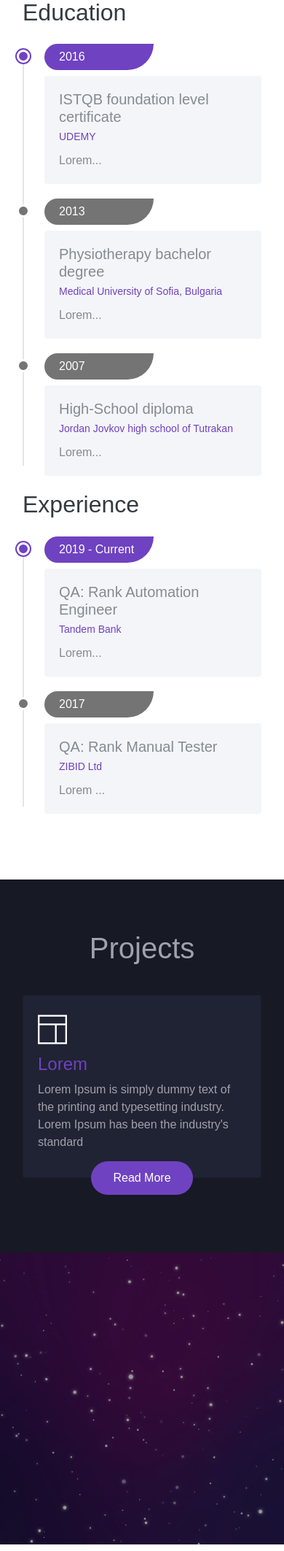
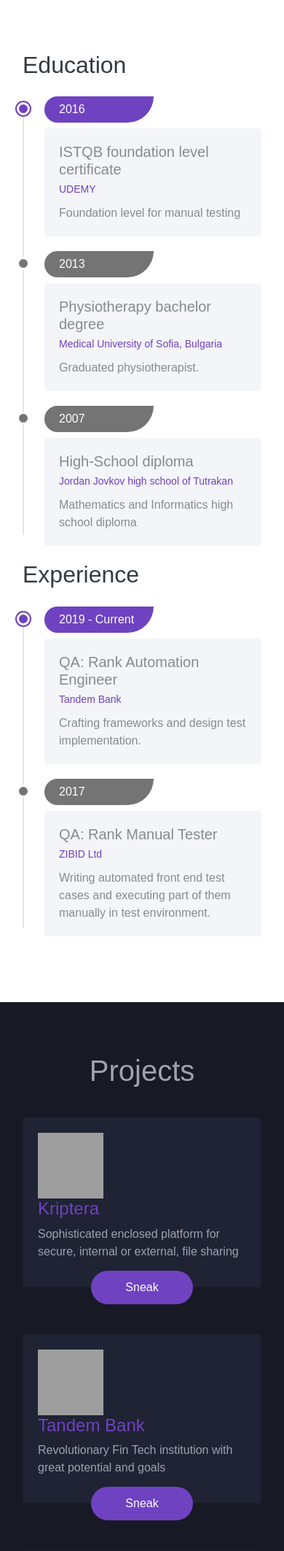
Before and after one commit to mrak-lord/portfolio-pyapp, a Flask app: page / in a window 390 px wide. Shown: the part 2155-4280 px from the top of the page at 73% size. Run offline with Flask 2, Linux system fonts and the light colour scheme; some libraries are stand-ins or nearby versions; some web fonts are replaced; grey boxes are pictures that could not be loaded.

Commit message:
polishing

```diff
--- a/main.py
+++ b/main.py
@@ -9,7 +9,7 @@ print(__name__)
 user_json = {
   "name": "Martin Bachvarov",
   "jobTitle": "QA Master Engineer",
-  "bio": "Lorem...",
+  "bio": "The essential part of testing is the validation of results. In test automation, throughout each test case, we make validation checks to assure that we are getting the right results.",
   "from": "Bulgaria",
   "lives": "United Kingdom",
   "bornIn": "1988",
@@ -47,19 +47,19 @@ user_json = {
       "year": "2016",
       "degree": "ISTQB foundation level certificate",
       "school": "UDEMY",
-      "text": "Lorem..."
+      "text": "Foundation level for manual testing"
     },
     {
       "year": "2013",
       "degree": "Physiotherapy bachelor degree",
       "school": "Medical University of Sofia, Bulgaria",
-      "text": "Lorem..."
+      "text": "Graduated physiotherapist."
     },
     {
       "year": "2007",
       "degree": "High-School diploma",
       "school": "Jordan Jovkov high school of Tutrakan",
-      "text": "Lorem..."
+      "text": "Mathematics and Informatics high school diploma"
     }
   ],
   "experience": [
@@ -67,13 +67,13 @@ user_json = {
       "year": "2019 - Current",
       "title": "QA: Rank Automation Engineer",
       "company": "Tandem Bank",
-      "text": "Lorem..."
+      "text": "Crafting frameworks and design test implementation."
     },
     {
       "year": "2017",
       "title": "QA: Rank Manual Tester",
       "company": "ZIBID Ltd",
-      "text": "Lorem ..."
+      "text": "Writing automated front end test cases and executing part of them manually in test environment."
     }
 
   ]
--- a/templates/index-2.html
+++ b/templates/index-2.html
@@ -87,7 +87,7 @@
         <li class="menu-item">
           <a href="#services" class="menu-link">
             <span class="icon ti-file"></span>
-            <span class="caption">Service</span>
+            <span class="caption">Projects</span>
           </a>
         </li>
 {#        <li class="menu-item">#}
@@ -239,24 +239,59 @@
         <div class="row">
           <div class="col-md-6 col-lg-4 wow fadeInUp">
             <div class="card card-body">
-              <div class="iconic">
-                <span class="ti-layout"></span>
-              </div>
-              <h4 class="fg-theme">Lorem</h4>
-              <p>Lorem Ipsum is simply dummy text of the printing and typesetting industry. Lorem Ipsum has been the industry's standard</p>
-              <a href="#" class="btn btn-theme btn-rounded">Read More</a>
+                <div>
+                    <img width="90px" height="90px" src="https://kriptera.staging.zibid.io/static/media/web_hi_res_512.c9fc142c.011d1afa.png" >
+                </div>
+              <h4 class="fg-theme">Kriptera</h4>
+              <p>Sophisticated enclosed platform for secure, internal or external, file sharing </p>
+              <a href="#" onclick="kript()" class="btn btn-theme btn-rounded">Sneak</a>
+                <script>
+                    function kript() {
+                        window.location.href="https://kriptera.staging.zibid.io/register"
+                    }
+                </script>
             </div>
           </div>
-{#          <div class="col-md-6 col-lg-4 wow fadeInUp">#}
-{#            <div class="card card-body">#}
-{#              <div class="iconic">#}
-{#                <span class="ti-announcement"></span>#}
-{#              </div>#}
-{#              <h4 class="fg-theme">SEO</h4>#}
-{#              <p>Lorem Ipsum is simply dummy text of the printing and typesetting industry. Lorem Ipsum has been the industry's standard</p>#}
-{#              <a href="#" class="btn btn-theme btn-rounded">Read More</a>#}
-{#            </div>#}
-{#          </div>#}
+          <div class="col-md-6 col-lg-4 wow fadeInUp">
+            <div class="card card-body">
+                <div>
+                    <img width="90px" height="90px" src="https://assets-global.website-files.com/62a364a1705cce548303c9aa/62a9e9c2bfc21a9aa5824bd7_logo-logomark_about.svg">
+                </div>
+              <h4 class="fg-theme">Tandem Bank</h4>
+              <p>Revolutionary Fin Tech institution with great potential and goals</p>
+              <a href="#" onclick="tandem()" class="btn btn-theme btn-rounded">Sneak</a>
+                <script>
+                    function tandem() {
+                        window.location.href="https://www.tandem.co"
+                    }
+                </script>
+            </div>
+          </div>
+          <div class="col-md-6 col-lg-4 wow fadeInUp">
+            <div class="card card-body">
+                <div>
+                    <img width="90px" height="90px" src="https://app.myoplo.co.uk/favicon.ico" >
+                </div>
+              <h4 class="fg-theme">Oplo</h4>
+              <p>Ever evolving and leading lending specialist organisation </p>
+              <a href="#" onclick="oplo()" class="btn btn-theme btn-rounded">Sneak</a>
+                <script>
+                    function oplo() {
+                        window.location.href="https://www.myoplo.co.uk/"
+                    }
+                </script>
+            </div>
+          </div>
+          <div class="col-md-6 col-lg-4 wow fadeInUp">
+            <div class="card card-body">
+                <div>
+                    <img width="90px" height="90px" src="https://scontent-sof1-2.xx.fbcdn.net/v/t1.18169-9/10968552_850731538317697_8184091713350830002_n.png?_nc_cat=102&ccb=1-7&_nc_sid=174925&_nc_ohc=m73Q49nFRxIAX8FHddw&_nc_ht=scontent-sof1-2.xx&oh=00_AT8QS8vf8VtzSiJgVDLQ1OeLNUIhq_vQTPgytNVIlO3tHg&oe=6329BA05" >
+                </div>
+              <h4 class="fg-theme">1st Stop</h4>
+              <p>Leading lending specialist organisation </p>
+              <a href="#" onclick="oplo()" class="btn btn-theme btn-rounded">Sneak</a>
+            </div>
+          </div>
 {#          <div class="col-md-6 col-lg-4 wow fadeInUp">#}
 {#            <div class="card card-body">#}
 {#              <div class="iconic">#}
```
